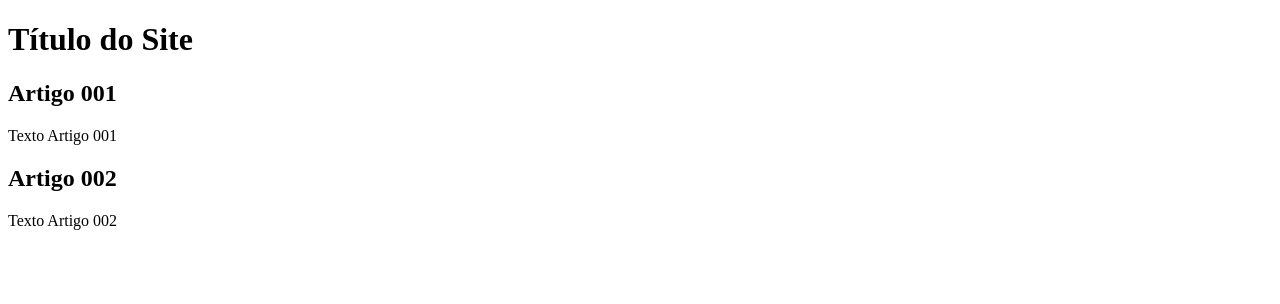
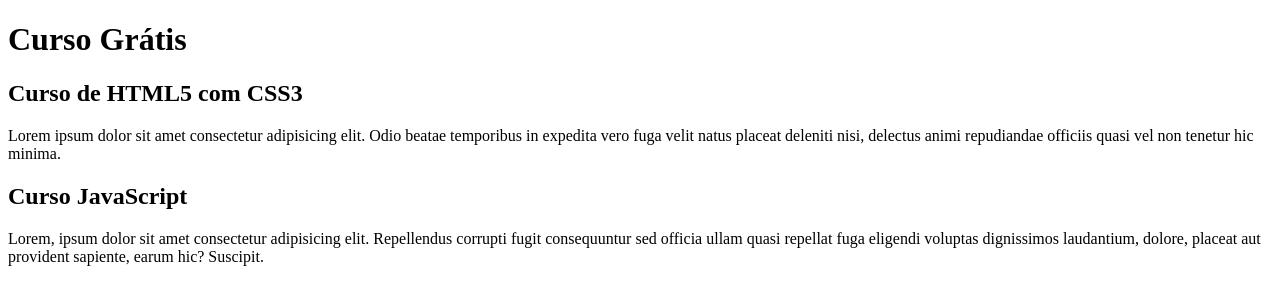
Before and after one commit to Marlonfdealmeida/projeto-site, a plain HTML site: page index.html in a window 1280 px wide. Drawn offline with Linux system fonts and the light colour scheme.

Commit message:
comecei a escrever o conteúdo

```diff
--- a/index.html
+++ b/index.html
@@ -9,15 +9,15 @@
 <body>
     <main>
         <header>
-            <h1>Título do Site</h1>
+            <h1>Curso Grátis</h1>
         </header>
         <article>
-            <h2>Artigo 001</h2>
-            <p>Texto Artigo 001</p>
+            <h2>Curso de HTML5 com CSS3</h2>
+            <p>Lorem ipsum dolor sit amet consectetur adipisicing elit. Odio beatae temporibus in expedita vero fuga velit natus placeat deleniti nisi, delectus animi repudiandae officiis quasi vel non tenetur hic minima.</p>
         </article>
         <article>
-            <h2>Artigo 002</h2>
-            <p>Texto Artigo 002</p>
+            <h2>Curso JavaScript</h2>
+            <p>Lorem, ipsum dolor sit amet consectetur adipisicing elit. Repellendus corrupti fugit consequuntur sed officia ullam quasi repellat fuga eligendi voluptas dignissimos laudantium, dolore, placeat aut provident sapiente, earum hic? Suscipit.</p>
         </article>
     </main>
 </body>
```
